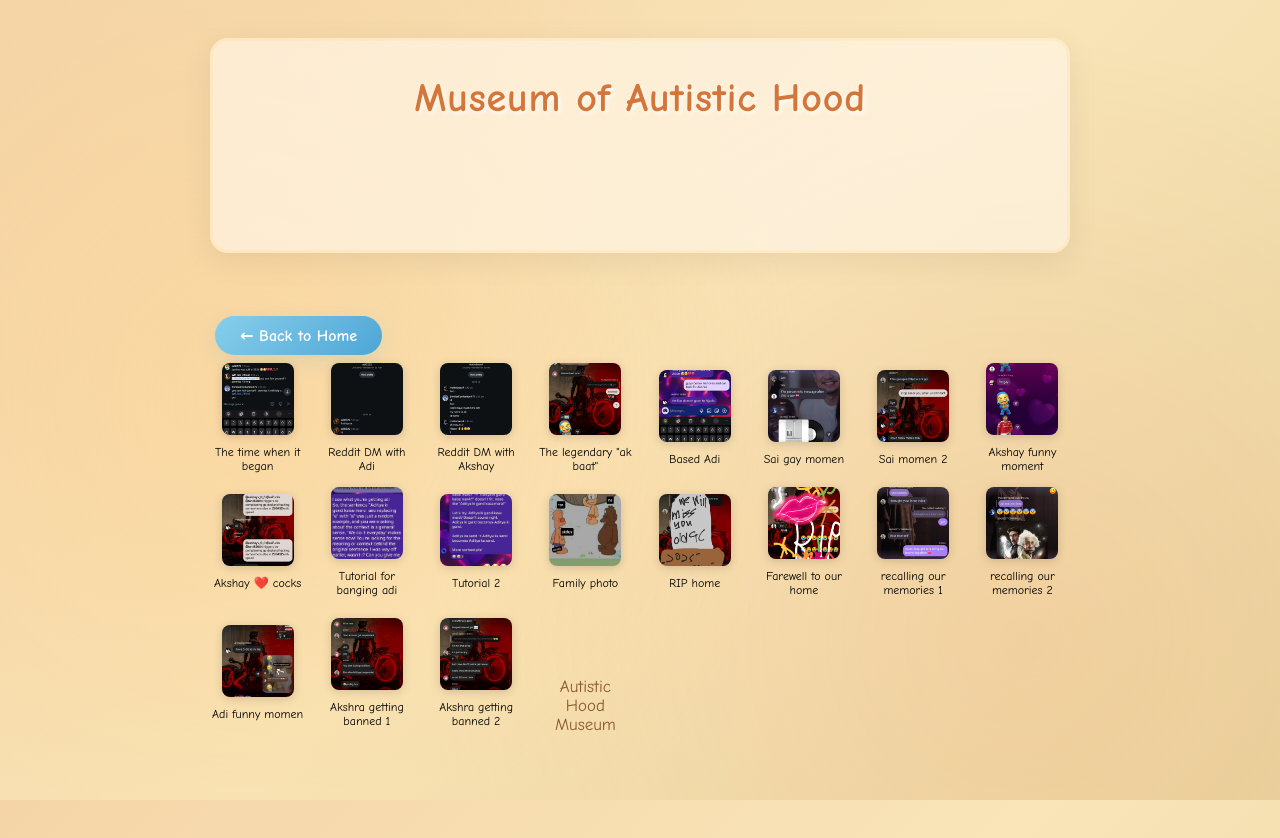
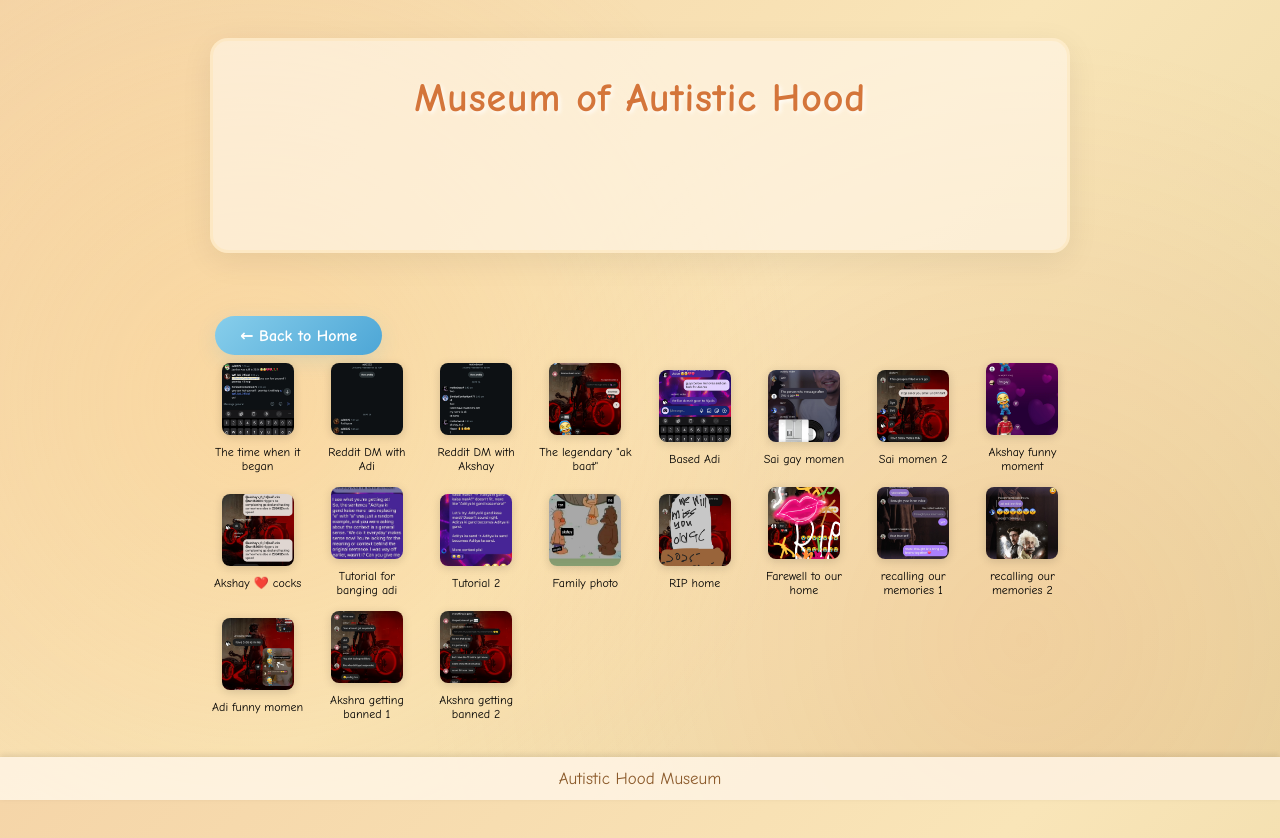
Before and after one commit to yunggflamee/AutisticHood, a plain HTML site: page museum.html in a window 1280 px wide. Drawn offline with Linux system fonts and the light colour scheme.

Commit message:
ssssssss

```diff
--- a/museum.html
+++ b/museum.html
@@ -121,12 +121,19 @@
             background: rgba(140,140,140,0.8);
         }
         footer {
-            text-align: center;
-            padding: 34px 20px 0 20px;
-            margin-top: 32px;
-            color: #8b5a2b;
-            font-size: 1.06rem;
-        }
+    position: fixed;
+    bottom: 0;
+    left: 0;
+    width: 100%;
+    text-align: center;
+    padding: 12px 20px;  /* smaller padding to fit */
+    color: #8b5a2b;
+    background: rgba(255, 245, 230, 0.85); /* optional: add background color for visibility */
+    font-size: 1.06rem;
+    box-shadow: 0 -2px 6px rgba(0, 0, 0, 0.1);
+    z-index: 1000;  /* keep it on top */
+}
+
         @media (max-width: 800px) {
             .gallery { grid-template-columns: repeat(2, 1fr); gap: 14px; }
         }
```
